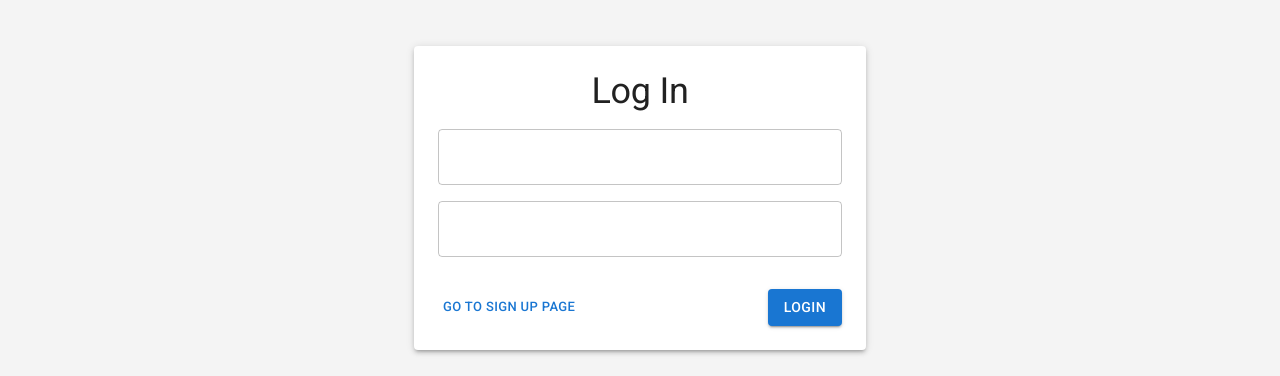
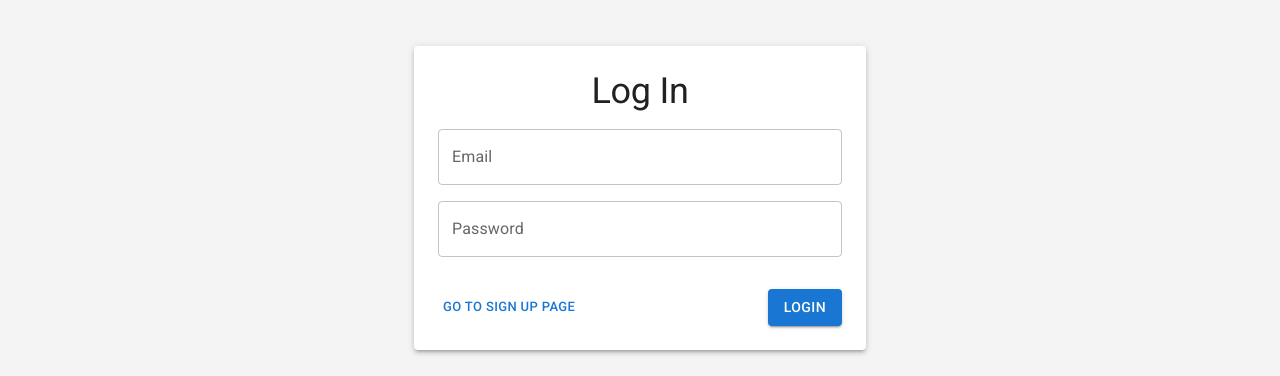
Before and after one commit to danielstephany/kanban, a React app: page /auth/login in a window 1280 px wide. Shown: the part 232-608 px from the top of the page. Built offline with nearby package versions, Linux system fonts and the light colour scheme.

Commit message:
added form control to login

```diff
--- a/src/components/controls/TextFieldFormCtrl.tsx
+++ b/src/components/controls/TextFieldFormCtrl.tsx
@@ -14,7 +14,7 @@ type TextFieldFormCtrlProps = TextFieldProps & {
     name: string,
 }
 
-const TextFieldFormCtrl = ({ formCtrl, helperText, name, ...others }: TextFieldFormCtrlProps) => {
+const TextFieldFormCtrl = ({ formCtrl, helperText, name, fullWidth=true, ...others }: TextFieldFormCtrlProps) => {
 
     return (
         <>
@@ -23,6 +23,7 @@ const TextFieldFormCtrl = ({ formCtrl, helperText, name, ...others }: TextFieldF
                 onChange={formCtrl.handleChange}
                 onBlur={formCtrl.handleBlure}
                 error={!!formCtrl.errors[name]}
+                fullWidth={fullWidth}
                 {...others}
             />
             {helperText ? <FormHelperText>{helperText}</FormHelperText> : null}
--- a/src/views/Login/Login.tsx
+++ b/src/views/Login/Login.tsx
@@ -6,18 +6,46 @@ import {
     Paper,
     Grid2 as Grid,
     Typography,
-    TextField,
     Button,
     Box
 } from '@mui/material'
+import TextFieldFormCtrl from '@src/components/controls/TextFieldFormCtrl.tsx'
 import { signUp } from '@src/routes.ts'
 import ActionContainer from '@src/components/modules/ActionContainer.tsx'
+import useFormControl from '@src/hooks/useFormCtrl.tsx'
+import type { tValidationObj, tFormCtrlValues } from '@src/hooks/useFormCtrl.tsx'
 
 interface props {
     className?: string
 }
 
+const validate = (values: tFormCtrlValues, _: tFormCtrlValues) => {
+    const errors: tValidationObj = {}
+
+    Object.entries(values).forEach(([key, value]) => {
+        if(!value){
+            errors[key] = true
+        }
+    })
+
+    return errors
+}
+
 const LoginComp = ({ className }: props) => {
+    const formCtrl = useFormControl({
+        initialValues: {
+            email: "",
+            password: ""
+        },
+        validate
+    })
+
+    const handleSubmit = (e: React.SyntheticEvent) => {
+        e.preventDefault()
+        formCtrl.isValidatedForm()
+        console.log(formCtrl.values)
+        console.log(formCtrl.errors)
+    }
 
     return (
         <>
@@ -25,15 +53,24 @@ const LoginComp = ({ className }: props) => {
             <div className={className}>
                 <Paper elevation={3}>
                     <Box p={3}>
+                        <form noValidate onSubmit={handleSubmit}>
                             <Grid container spacing={2}>
                                 <Grid size={12}>
                                     <Typography variant="h2"  align='center'>Log In</Typography>
                                 </Grid>
                                 <Grid size={12}>
-                                <TextField fullWidth variant="outlined" />
+                                    <TextFieldFormCtrl
+                                        name="email"
+                                        label="Email"
+                                        formCtrl={formCtrl}
+                                    />
                                 </Grid>
                                 <Grid size={12}>
-                                <TextField fullWidth variant="outlined" />
+                                    <TextFieldFormCtrl
+                                        name="password"
+                                        label="Password"
+                                        formCtrl={formCtrl}
+                                    />
                                 </Grid>
                                 <Grid size={12}>
                                     <ActionContainer
@@ -49,11 +86,13 @@ const LoginComp = ({ className }: props) => {
                                         rightAction={
                                             <Button
                                                 variant='contained'
+                                                type="submit"
                                             >Login</Button>
                                         }
                                     />
                                 </Grid>
                             </Grid>
+                        </form>
                     </Box>
                 </Paper>
             </div>
--- a/src/views/SignUp/SignUp.tsx
+++ b/src/views/SignUp/SignUp.tsx
@@ -98,7 +98,6 @@ const SignUpComp = ({ className }: props) => {
                                 </Grid>
                                 <Grid size={12}>
                                     <TextFieldFormCtrl
-                                        fullWidth
                                         variant="outlined"
                                         name="firstName"
                                         label="First Name"
@@ -116,7 +115,6 @@ const SignUpComp = ({ className }: props) => {
                                 </Grid>
                                 <Grid size={12}>
                                     <TextFieldFormCtrl
-                                        fullWidth
                                         variant="outlined"
                                         name="email"
                                         label="Email"
```
Lines whose indentation alone changed are shown as unchanged.
